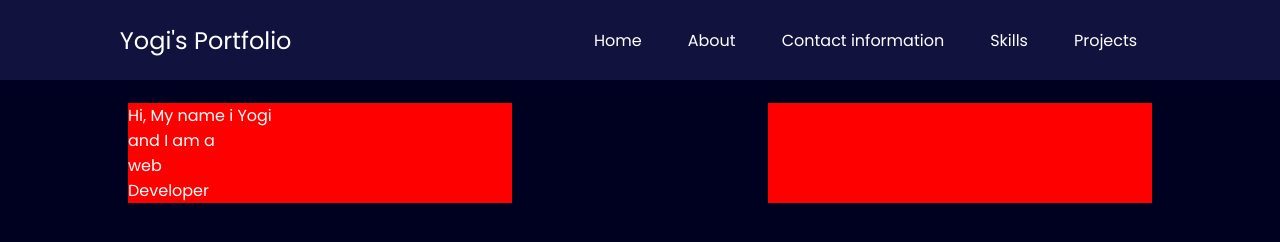
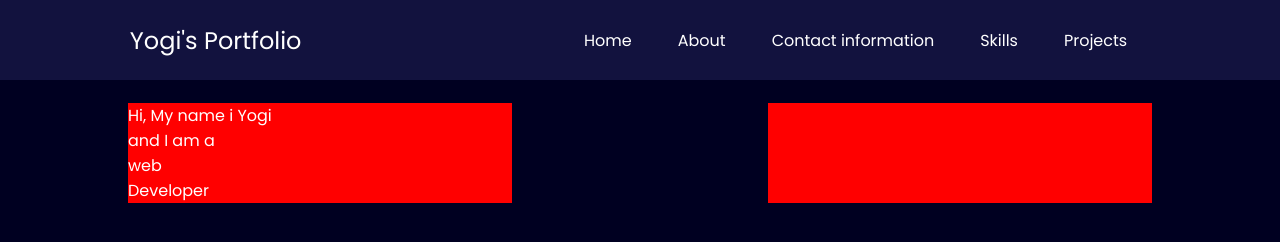
Before and after one commit to Yogita851/Repo-2-, a plain HTML site: page index.html in a window 1280 px wide. Drawn offline with Linux system fonts and the light colour scheme.

Commit message:
Update index.html

```diff
--- a/index.html
+++ b/index.html
@@ -11,7 +11,7 @@
     <style>
         *{
             margin: 0;
-            pading: 0;
+            padding: 0;
         }
         body {
             background-color: rgb(0, 0, 33);
```
